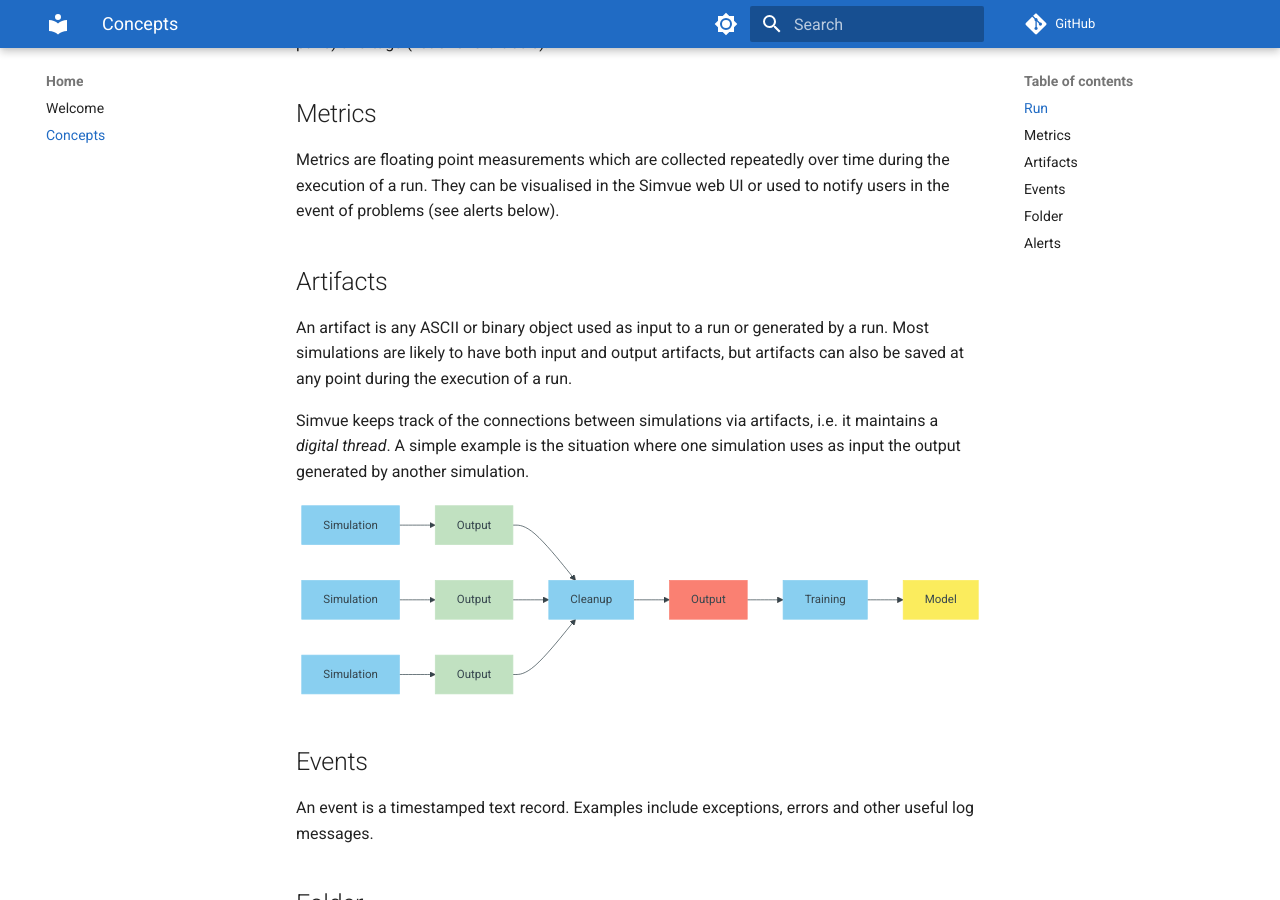
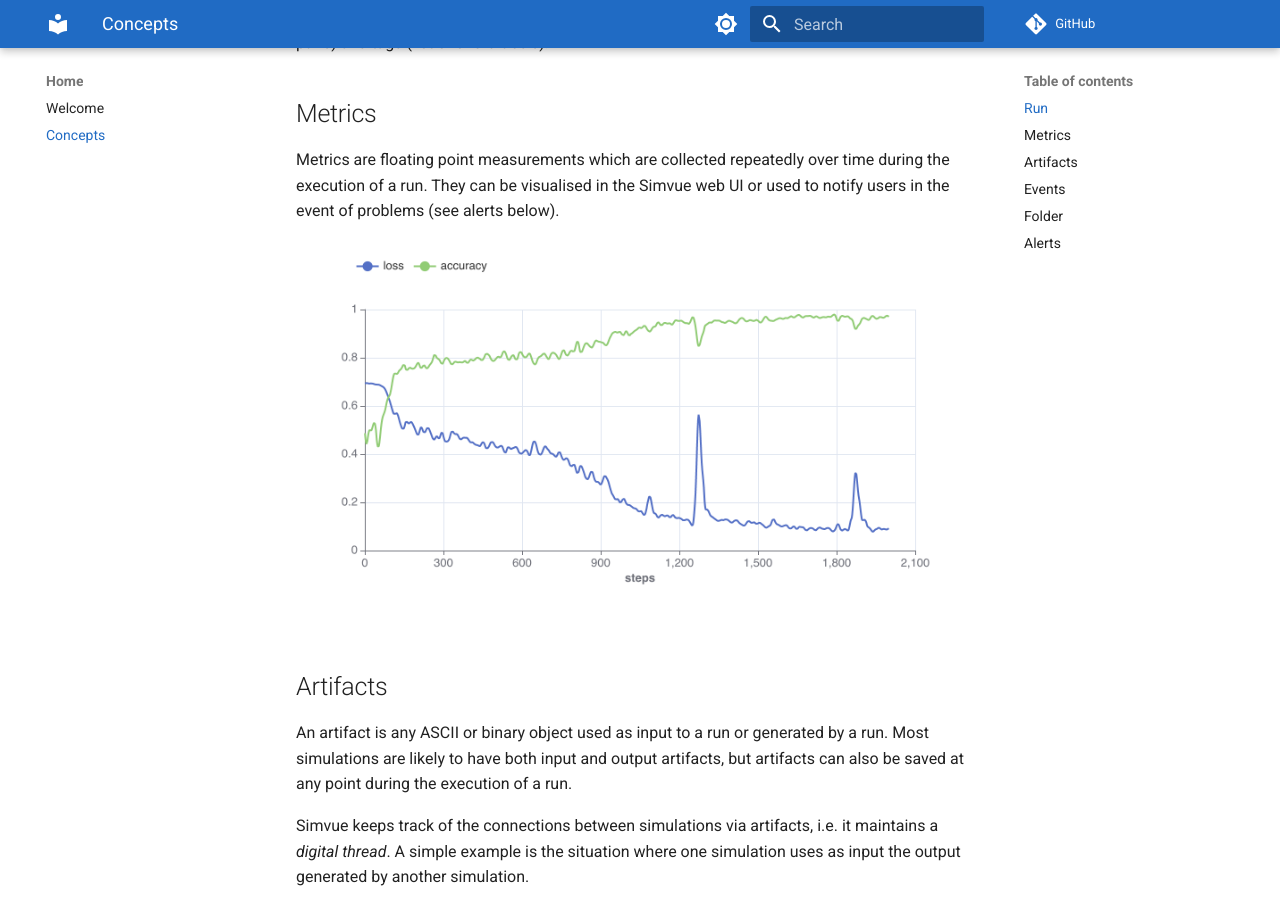
Before and after one commit to simvue-io/docs, an MkDocs documentation site: the page built from docs/concepts.md, in a window 1280 px wide and 900 px high, scrolled down 365 px. Built offline with MkDocs 1.6.1 and Material for MkDocs 9.7.7, drawn with Linux system fonts in a browser that asks for light colours.

Commit message:
Add metrics example

```diff
--- a/docs/concepts.md
+++ b/docs/concepts.md
@@ -12,6 +12,10 @@ metadata (key-value pairs) and tags (list of short labels).
 
 Metrics are floating point measurements which are collected repeatedly over time during the execution of a run. They can be
 visualised in the Simvue web UI or used to notify users in the event of problems (see alerts below).
+
+<figure markdown>
+  ![Metrics](images/metrics.png){ width="1000" }
+</figure>
 
 ## Artifacts
 
```
Also changed, not shown: docs/images/metrics.png (added).
